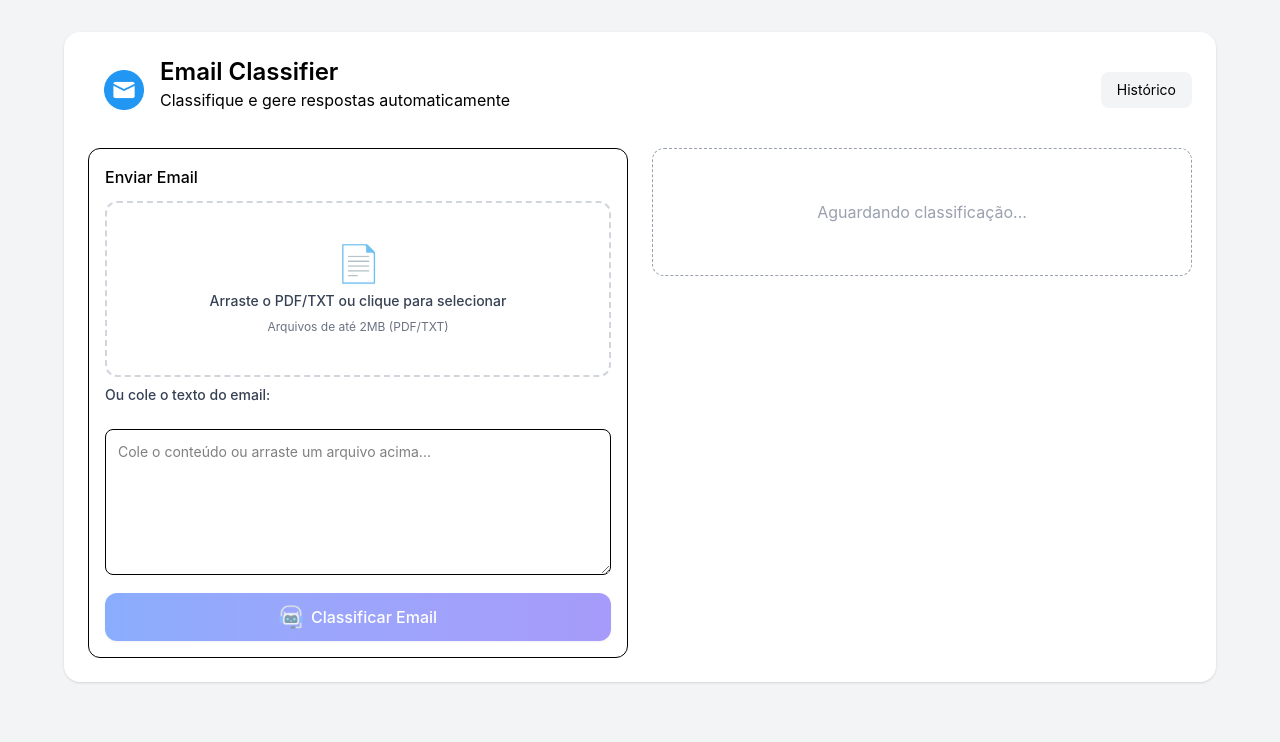
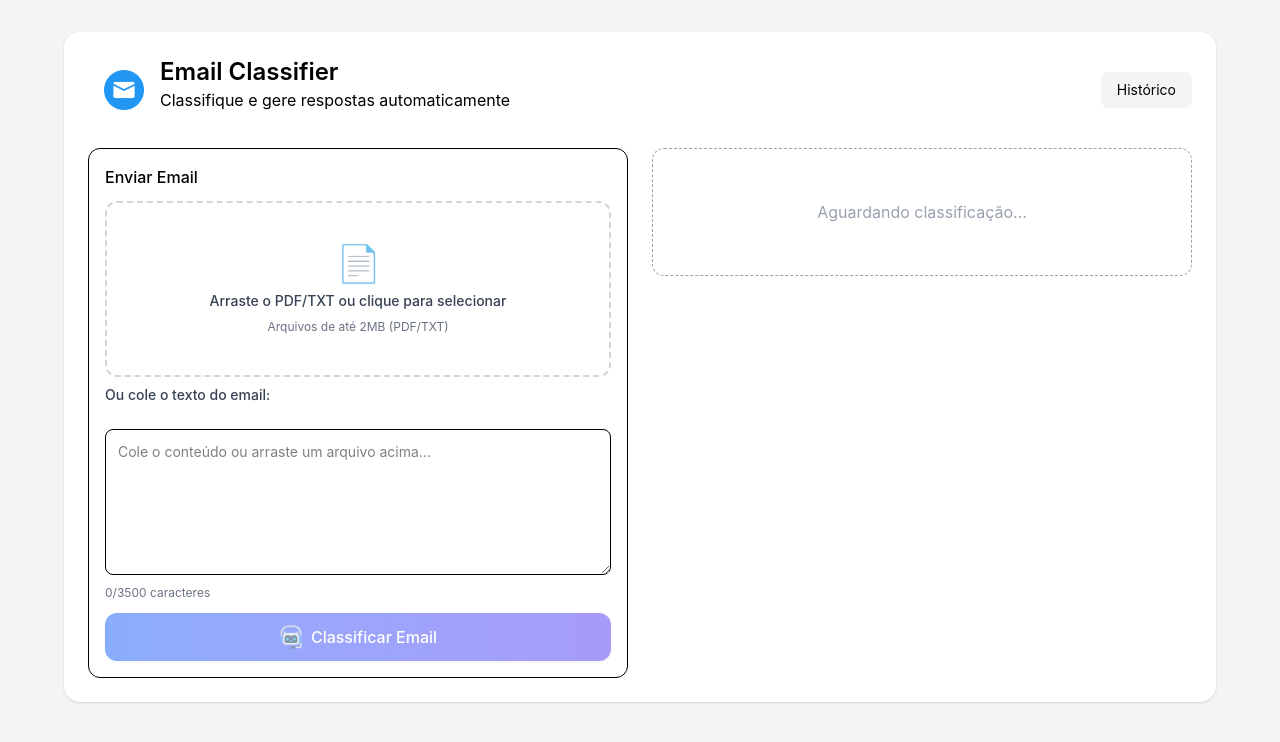
Before and after one commit to lipeflorentino/auto-u-frontend, a React (Vite) app: page / in a window 1280 px wide. Shown: the top 742 px of the page. Built offline with nearby package versions, Linux system fonts and the light colour scheme; no server answers.

Commit message:
feat: add character limit

```diff
--- a/src/components/UploadBox/index.tsx
+++ b/src/components/UploadBox/index.tsx
@@ -9,6 +9,10 @@ interface UploadBoxProps {
 }
 
 export const UploadBox = ({ text, setText, onClassify, loading }: UploadBoxProps) => {
+    const MAX_CHARS = 3500;
+    const isOverLimit = text.length > MAX_CHARS;
+    const isNearLimit = text.length > MAX_CHARS * 0.9;
+
   return (
     <div className="border rounded-xl p-4 bg-white">
         <h2 className="font-medium mb-3">Enviar Email</h2>
@@ -20,12 +24,25 @@ export const UploadBox = ({ text, setText, onClassify, loading }: UploadBoxProps
         </p>
 
         <textarea
-            className="mt-4 w-full border rounded-lg p-3 text-sm focus:ring-2 focus:ring-blue-500 outline-none transition-all"
+            className={`mt-4 w-full border rounded-lg p-3 text-sm outline-none transition-all
+                ${isOverLimit ? "border-red-500 focus:ring-red-500" : "focus:ring-2 focus:ring-blue-500"}`}
             rows={6}
             placeholder="Cole o conteúdo ou arraste um arquivo acima..."
             value={text}
             onChange={(e) => setText(e.target.value)}
         />
+
+        <div className="mt-1 flex justify-between items-center">
+            <p className={`text-xs ${isOverLimit ? "text-red-600" : isNearLimit ? "text-yellow-600" : "text-gray-500"}`}>
+                {text.length}/{MAX_CHARS} caracteres
+            </p>
+
+            {isOverLimit && (
+                <p className="text-xs text-red-600">
+                O texto excede o limite de tokens. A IA pode apresentar problemas na geração.
+                </p>
+            )}
+        </div>
 
         <button
             onClick={onClassify}
```
